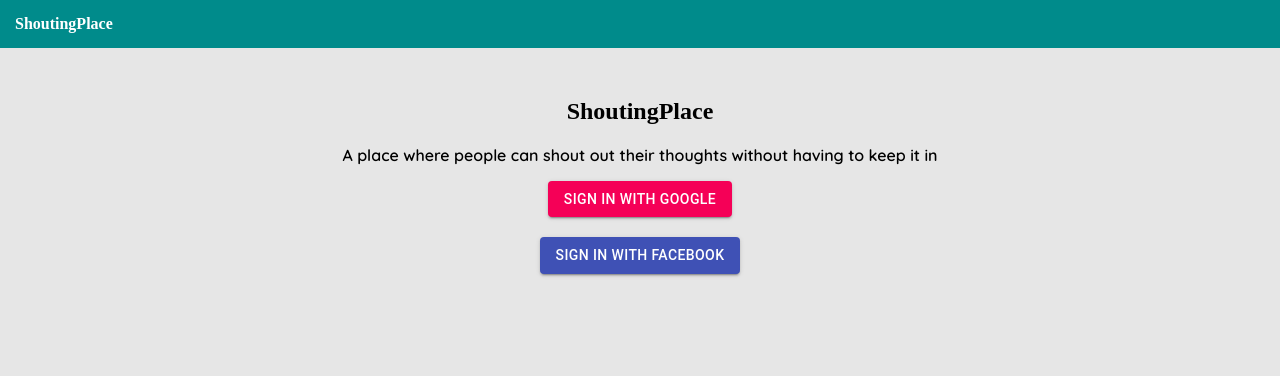
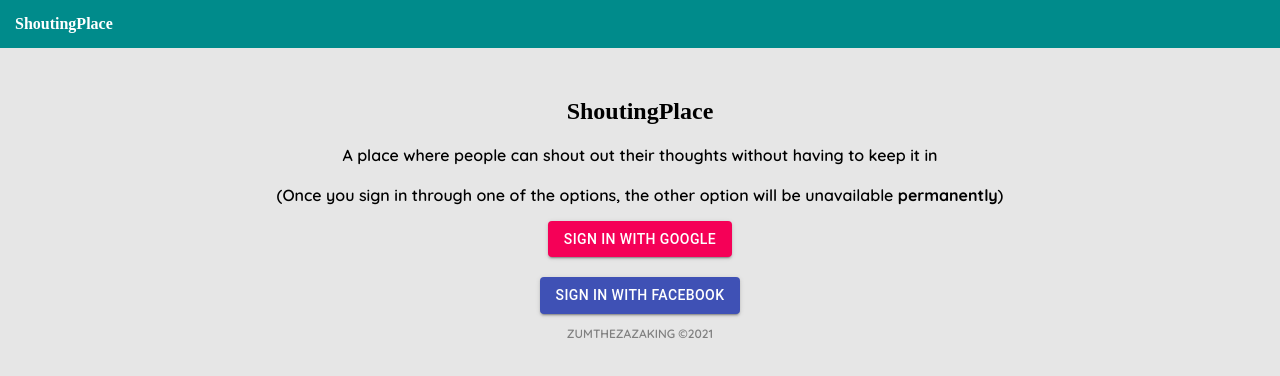
Before and after one commit to ZumTheZazaKing/ShoutingPlace, a React (Create React App) app: page / in a window 1280 px wide. Shown: the top 376 px of the page. Built offline with nearby package versions, Linux system fonts and the light colour scheme; no server answers; the database is empty; a web font is replaced by a local one.

Commit message:
Minor changes added

```diff
--- a/src/App.css
+++ b/src/App.css
@@ -8,6 +8,13 @@ body {
   background-color: #e6e6e6;
   margin: 0;
   padding: 0;
+}
+body #footer {
+  text-align: center;
+  font-size: 12px;
+  font-family: "Quicksand", sans-serif;
+  font-weight: 600;
+  color: grey;
 }
 body #SignIn {
   width: 80%;
--- a/src/App.js
+++ b/src/App.js
@@ -114,6 +114,10 @@ function App() {
       setViewVariables={setViewVariables}
       setViewUid={setViewUid}
       />
+
+      <div id="footer">
+        <p>ZUMTHEZAZAKING &copy;2021</p>
+      </div>
     </div>
   );
 }
--- a/src/Auth.js
+++ b/src/Auth.js
@@ -19,7 +19,10 @@ export function SignIn(){
 
     return (<div id="SignIn">
         <h2>ShoutingPlace</h2>
-        <p>A place where people can shout out their thoughts without having to keep it in</p>
+        <p>A place where people can shout out their thoughts without having to keep it in
+            <br/><br/>
+            (Once you sign in through one of the options, the other option will be unavailable <b>permanently</b>)
+        </p>
         <Button variant="contained" color="secondary" onClick={signInWithGoogle}>
             Sign in With Google
         </Button>
--- a/src/input.scss
+++ b/src/input.scss
@@ -11,6 +11,13 @@ body{
     background-color: rgb(230, 230, 230);
     margin: 0;
     padding: 0;
+    #footer{
+        text-align: center;
+        font-size: 12px;
+        font-family: $importantFont;
+        font-weight: 600;
+        color: grey;
+    }
     #SignIn{
         width: 80%;
         margin-left: auto;
```
Also changed, not shown: 1 other file (tests, documents, lock files or other folders).
